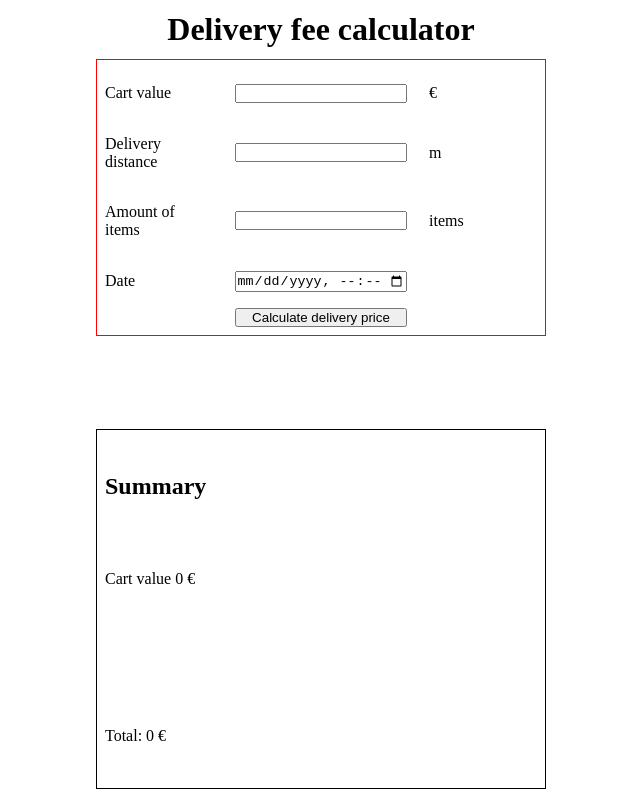
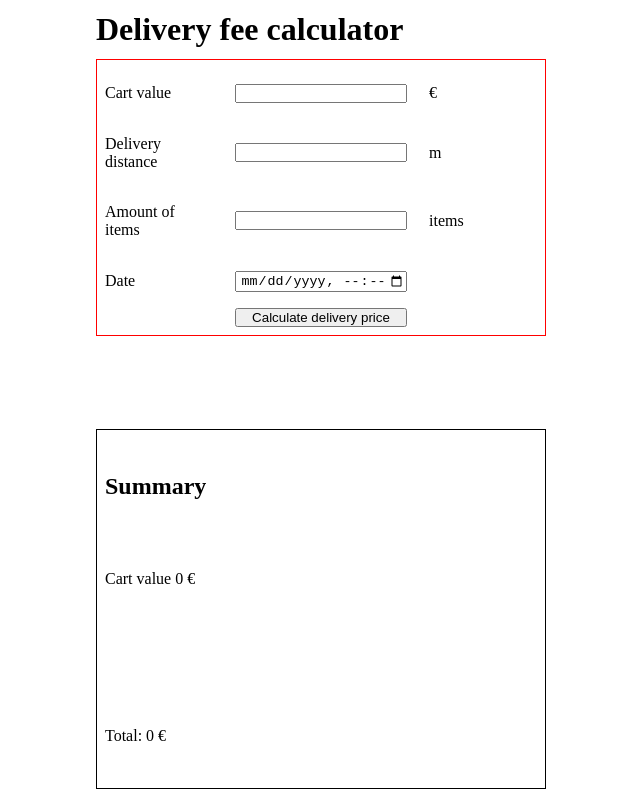
Before and after one commit to JerryUusis/delivery_fee_calculator, a React (Vite) app: page / in a window 1280 px wide. Shown: the whole page, without its empty margins (319-959 px from the left). Built offline with nearby package versions, Linux system fonts and the light colour scheme.

Commit message:
Polish layout

```diff
--- a/src/App.tsx
+++ b/src/App.tsx
@@ -45,7 +45,7 @@ function App() {
 
     // Determine if it's rush hour during Fridays from 15-19
     let isRushHour: boolean;
-    if (weekday === "fri" && hour >= 15 && hour <= 19) {
+    if (weekday === "fri" && hour >= 15 && hour < 19) {
       isRushHour = true
     } else {
       isRushHour = false;
--- a/src/index.css
+++ b/src/index.css
@@ -18,6 +18,11 @@
     flex-direction: column;
     justify-content: space-evenly;
     align-items: center;
+}
+
+.main-container h1 {
+    width: 70%;
+    max-width: 450px;
 }
 
 form {
@@ -59,6 +64,10 @@ form {
     margin: auto;
 }
 
+input {
+    padding-left: 0.25rem;
+}
+
 /* Summary display area */
 
 .summary-container {
@@ -71,3 +80,15 @@ form {
     border: black solid 1px;
     justify-content: space-around;
 }
+
+.summary-container ul {
+    padding-left: 1rem;
+}
+
+.summary-container ul li {
+    list-style-type: none;
+}
+
+.summary-container ul li::before {
+    content: "-";
+}
```
